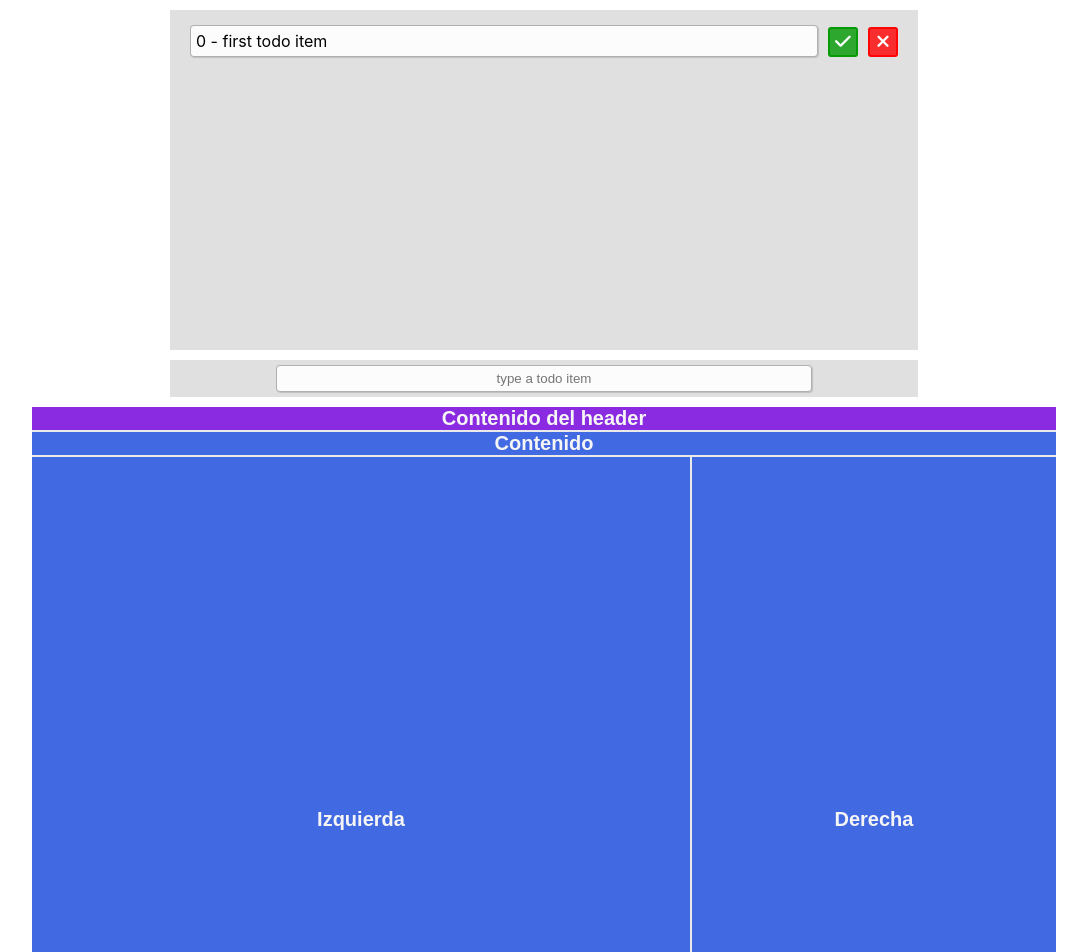
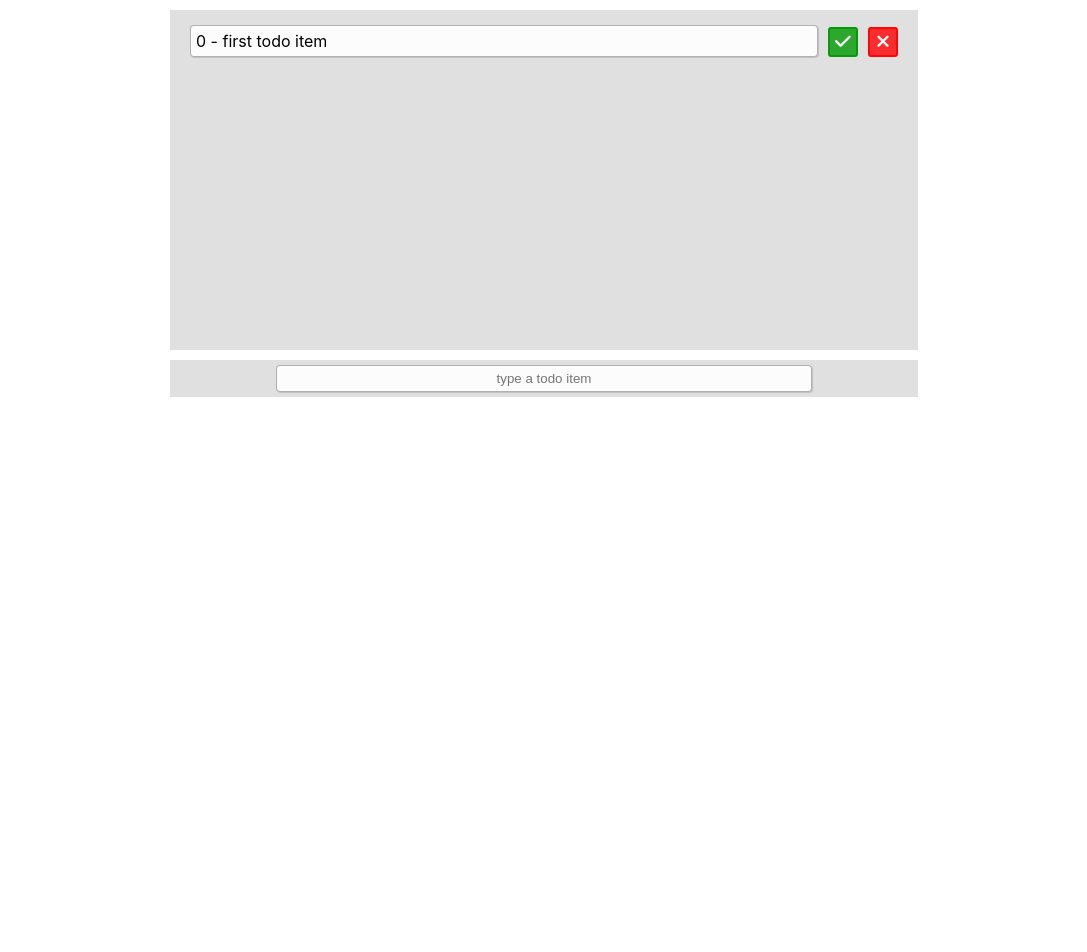
Before and after one commit to juanpuleo66/react-hooks-practice-todos, a React (Create React App) app: page / in a window 1280 px wide. Shown: the top 952 px of the page, without its empty margins (96-1183 px from the left). After the commit the page ends 800 px from the top, so only its background shows below. Built offline with nearby package versions, Linux system fonts and the light colour scheme.

Commit message:
102419-1104-PM

```diff
--- a/src/App.js
+++ b/src/App.js
@@ -1,6 +1,5 @@
 import React, { useState } from 'react';
 import './App.css';
-import './Grid.css';
 import { ButtonRemove, ButtonCompleted, ButtonUndo } from './styled-components'
 
 function Todo({todoitem, isCompleted, index, removeTodo, completeTodo, undoTodo}) {
@@ -24,13 +23,13 @@ function Todo({todoitem, isCompleted, index, removeTodo, completeTodo, undoTodo}
           onClick={ () => completeTodo(index)}
           title="Task completed"
         >
-          <i class="fas fa-check"></i>
+          <i className="fas fa-check"></i>
         </ButtonCompleted>    }
       <ButtonRemove
         onClick={ () => removeTodo(index)}
         title="Remove todo item"
       >
-        <i class="fas fa-times"></i>
+        <i className="fas fa-times"></i>
       </ButtonRemove>
     </div>
   )
@@ -110,13 +109,6 @@ function App() {
         <TodoForm addTodo={addTodo}/>
       </div>
     </div>
-    <main>
-      <header className="cabecera">Contenido del header</header>
-      <aside className="lateralIzq">Izquierda</aside>
-      <article className="articulo">Contenido</article>
-      <aside className="lateralDer">Derecha</aside>
-      <footer className="pieDePagina">Footer</footer>
-    </main>
     </div>
   );
 }
--- a/src/Grid.css
+++ b/src/Grid.css
@@ -19,7 +19,7 @@ main {
         "lateralIzq lateralIzq lateralDer"
         "pieDePagina pieDePagina pieDePagina";
     grid-template-columns: 2r 2fr 2fr;
-    grid-template-rows: 1fr 1fr 40fr 1fr;
+    grid-template-rows: 1fr 1fr 4fr 1fr;
   }
 
 main > * {
```
Also changed, not shown: 1 other file (tests, documents, lock files or other folders).
